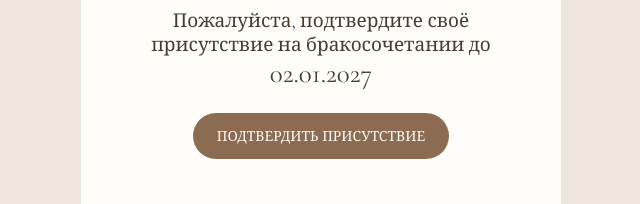
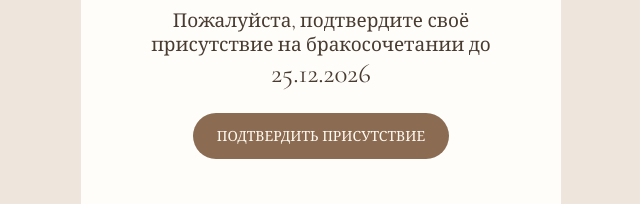
Before and after one commit to Tsar-Zi/nikita-nadya, a plain HTML site: page index.html in a window 1280 px wide. Shown: the part 2153-2357 px from the top of the page, 319-959 px from the left. Drawn offline with nearby package versions, Linux system fonts and the light colour scheme.

Commit message:
Update index.html

```diff
--- a/index.html
+++ b/index.html
@@ -22,5 +22,5 @@
 <section class="intro reveal"><h2 id="greeting">Дорогие друзья!</h2><p>Мы приглашаем вас разделить с нами этот счастливый момент нашей жизни, который состоится:</p><p class="date wedding-date"><img class="calligraphy-art date-art" src="assets/date-calligraphy.svg" alt="16 января 2027" width="850" height="215"><span>в 12:00</span></p><p class="address">Москва, Измайловский проспект, 55, стр. 2</p><a class="button outline" target="_blank" rel="noopener" href="https://yandex.ru/maps/?text=Москва%2C%20Измайловский%20проспект%2C%2055%2C%20стр.%202">Построить маршрут </a></section>
 <section class="calendar-section reveal" aria-label="Январь 2027, свадьба 16 числа"><div class="calendar"><h2>Январь</h2><div class="week"><span>Пн</span><span>Вт</span><span>Ср</span><span>Чт</span><span>Пт</span><span>Сб</span><span>Вс</span></div><div id="days" class="days"></div><p class="year">2027</p></div></section>
 <section class="chat reveal"><h2>Чат для<br>гостей</h2><p>Присоединяйтесь к нашему телеграм-чату!<br>Делитесь фотографиями и видео с торжества!</p><a class="button" href="https://t.me/+MTo1TxgeQJpiOGNi" target="_blank" rel="noopener">Присоединиться</a></section>
-<section class="rsvp reveal" id="rsvp"><h2>Анкета гостя</h2><p>Пожалуйста, подтвердите своё присутствие на бракосочетании до<br><span class="date">02.01.2027</span></p><details class="rsvp-details"><summary class="button">Подтвердить присутствие</summary><div id="form-host"><form id="preview-form"><label>Ваше имя и фамилия<input name="name" autocomplete="name" placeholder="Например, Иван Иванов" maxlength="150" required></label><fieldset><legend>Вы сможете присутствовать на торжестве?</legend><label class="radio"><input type="radio" name="attend" value="Да, с радостью" required> Да, с радостью</label><label class="radio"><input type="radio" name="attend" value="К сожалению, не смогу"> К сожалению, не смогу</label></fieldset><div id="additional-guests" hidden><p>Дополнительные гости</p><p class="guest-hint">Если придёте не один, впишите каждого по имени и фамилии</p><div id="guest-list"></div><button type="button" id="add-guest" class="button outline">Добавить гостя</button></div><button class="button" type="submit">Отправить</button><p id="form-status" role="status" class="form-note">Приём ответов ещё не подключён.</p></form></div></details></section>
+<section class="rsvp reveal" id="rsvp"><h2>Анкета гостя</h2><p>Пожалуйста, подтвердите своё присутствие на бракосочетании до<br><span class="date">25.12.2026</span></p><details class="rsvp-details"><summary class="button">Подтвердить присутствие</summary><div id="form-host"><form id="preview-form"><label>Ваше имя и фамилия<input name="name" autocomplete="name" placeholder="Например, Иван Иванов" maxlength="150" required></label><fieldset><legend>Вы сможете присутствовать на торжестве?</legend><label class="radio"><input type="radio" name="attend" value="Да, с радостью" required> Да, с радостью</label><label class="radio"><input type="radio" name="attend" value="К сожалению, не смогу"> К сожалению, не смогу</label></fieldset><div id="additional-guests" hidden><p>Дополнительные гости</p><p class="guest-hint">Если придёте не один, впишите каждого по имени и фамилии</p><div id="guest-list"></div><button type="button" id="add-guest" class="button outline">Добавить гостя</button></div><button class="button" type="submit">Отправить</button><p id="form-status" role="status" class="form-note">Приём ответов ещё не подключён.</p></form></div></details></section>
 <footer class="verse-photo"><div class="verse-panel"><blockquote>Двоим лучше,<br>нежели одному;<br>потому что у них есть<br>доброе вознаграждение<br>в труде их</blockquote><p class="verse-source">Книга Екклезиаста 4:9</p></div></footer></main><script src="config.js"></script><script src="script.js"></script></body></html>
```
